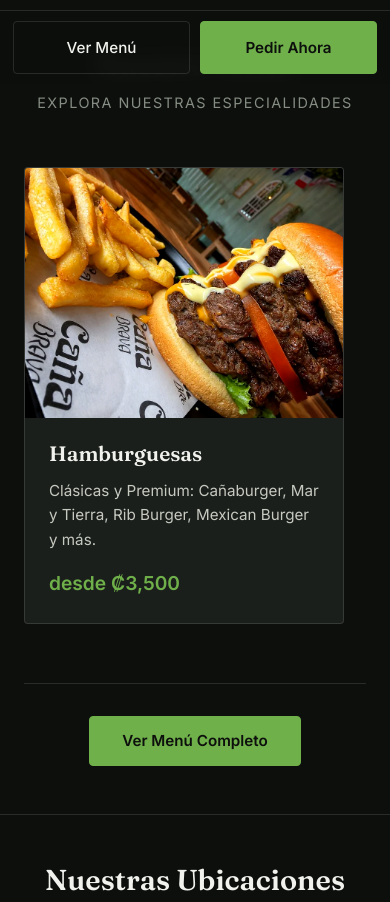
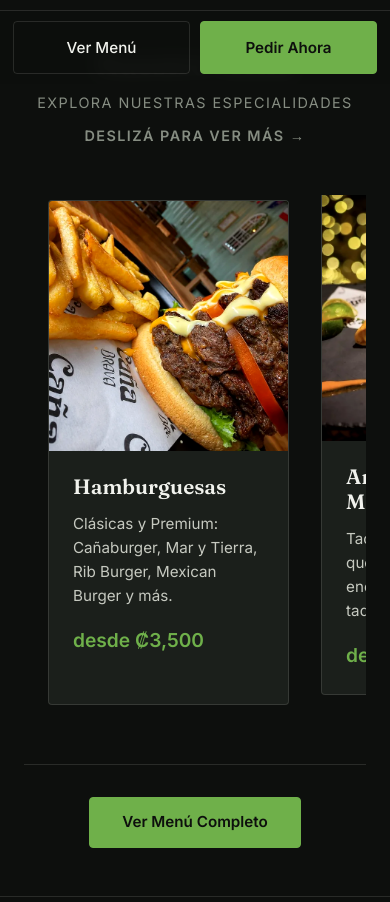
Before and after one commit to byrhzu/cana-brava, a plain HTML site: page index.html in a window 390 px wide. Shown: the part 760-1662 px from the top of the page. Drawn offline with Linux system fonts and the light colour scheme.

Commit message:
Especialidades en móvil: card angosta que deja asomar la siguiente + pista 'Deslizá para ver más'
Co-Authored-By: Claude Opus 4.8 <noreply@anthropic.com>

```diff
--- a/index.html
+++ b/index.html
@@ -16,7 +16,7 @@
 	<link rel="preconnect" href="https://fonts.googleapis.com">
 	<link rel="preconnect" href="https://fonts.gstatic.com" crossorigin>
 	<link href="https://fonts.googleapis.com/css2?family=Fraunces:ital,opsz,wght@0,9..144,400;0,9..144,600;1,9..144,400;1,9..144,600&family=Inter:wght@300;400;500;600&display=swap" rel="stylesheet">
-	<link rel="stylesheet" href="styles.css?v=20260819i">
+	<link rel="stylesheet" href="styles.css?v=20260819j">
 	<script type="application/ld+json">
 	{
 		"@context": "https://schema.org",
@@ -135,6 +135,7 @@
 		<div class="showcase-header">
 			<h2 data-en="Our Menu">Nuestro Menú</h2>
 			<p data-en="Explore our specialties">Explora nuestras especialidades</p>
+			<p class="swipe-hint" data-en="Swipe to see more →">Deslizá para ver más →</p>
 		</div>
 
 		<div class="showcase-container">
@@ -490,6 +491,6 @@
 		<button class="btn btn-primary" data-open-pedir type="button" data-en="Order Now">Pedir Ahora</button>
 	</div>
 
-	<script defer src="script.js?v=20260819i"></script>
+	<script defer src="script.js?v=20260819j"></script>
 </body>
 </html>
--- a/styles.css
+++ b/styles.css
@@ -2229,3 +2229,34 @@ button, input, select, textarea {
 .ubicacion-card:hover .ubicacion-foto img {
 	transform: scale(1.05);
 }
+
+/* ============================================================
+   PISTA DE DESLIZAR (especialidades, solo móvil)
+   ============================================================ */
+
+.swipe-hint { display: none; }
+
+@media (max-width: 720px) {
+	.swipe-hint {
+		display: block;
+		text-align: center;
+		color: var(--accent);
+		font-size: 0.85rem;
+		font-weight: 600;
+		margin-top: 0.6rem;
+		animation: swipeNudge 1.6s ease-in-out infinite;
+	}
+
+	@keyframes swipeNudge {
+		0%, 100% { transform: translateX(-5px); }
+		50% { transform: translateX(5px); }
+	}
+
+	/* La card no ocupa todo el ancho → asoma la siguiente (indica que hay más) */
+	.showcase-scroll {
+		grid-auto-columns: 82%;
+		padding-left: 1.5rem;
+		padding-right: 1.5rem;
+		scroll-padding-left: 1.5rem;
+	}
+}
```
Also changed, not shown: menu.html (+1 -1 lines).
